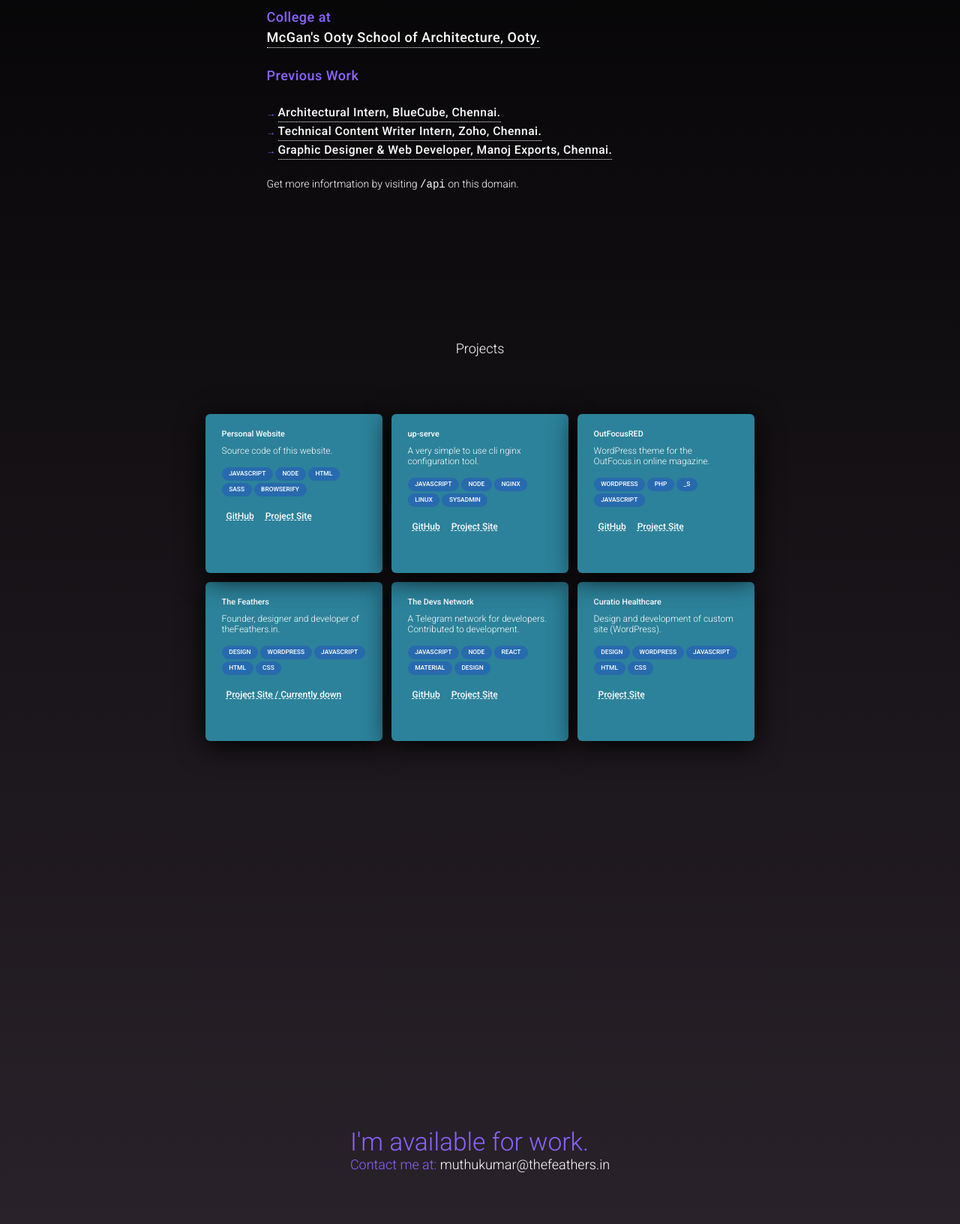
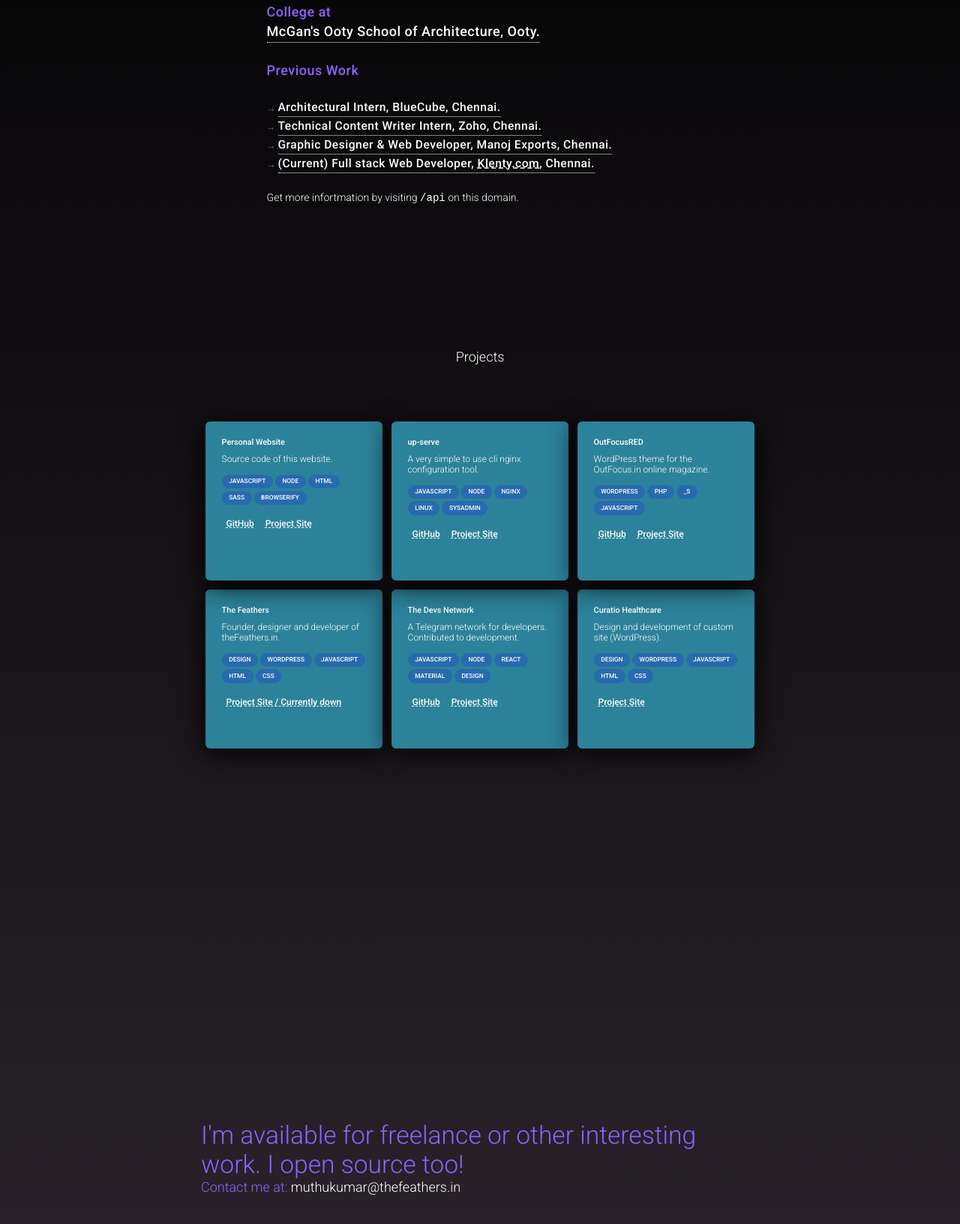
Before and after one commit to MKRhere/pw, a website: page docs/index.html in a window 1280 px wide. Shown: the part 1364-2996 px from the top of the page at 75% size. Drawn offline with nearby package versions, Linux system fonts and the light colour scheme.

Commit message:
Update work status

```diff
--- a/docs/index.html
+++ b/docs/index.html
@@ -80,6 +80,9 @@
 						</li>
 						<li class="faq-item">
 							<p>Graphic Designer & Web Developer, Manoj Exports, Chennai.</p>
+						</li>
+						<li class="faq-item">
+							<p>(Current) Full stack Web Developer, <a href="https://www.klenty.com/">Klenty.com</a>, Chennai.</p>
 						</li>
 					</ul>
 				</li>
@@ -197,7 +200,7 @@
 	</section>
 	<section id="contact" class="row-full">
 		<div class="col-full">
-			<h1>I'm available for work.</h1>
+			<h1>I'm available for freelance or other interesting work. I open source too!</h1>
 			<p class="t-med">Contact me at:
 				<span id="contact-em" class="t-white">mxthxkxmyr@thzfzythzrs.in (If JS disabled, replace x with u; y with a; z with e)</span>
 			</p>
```
